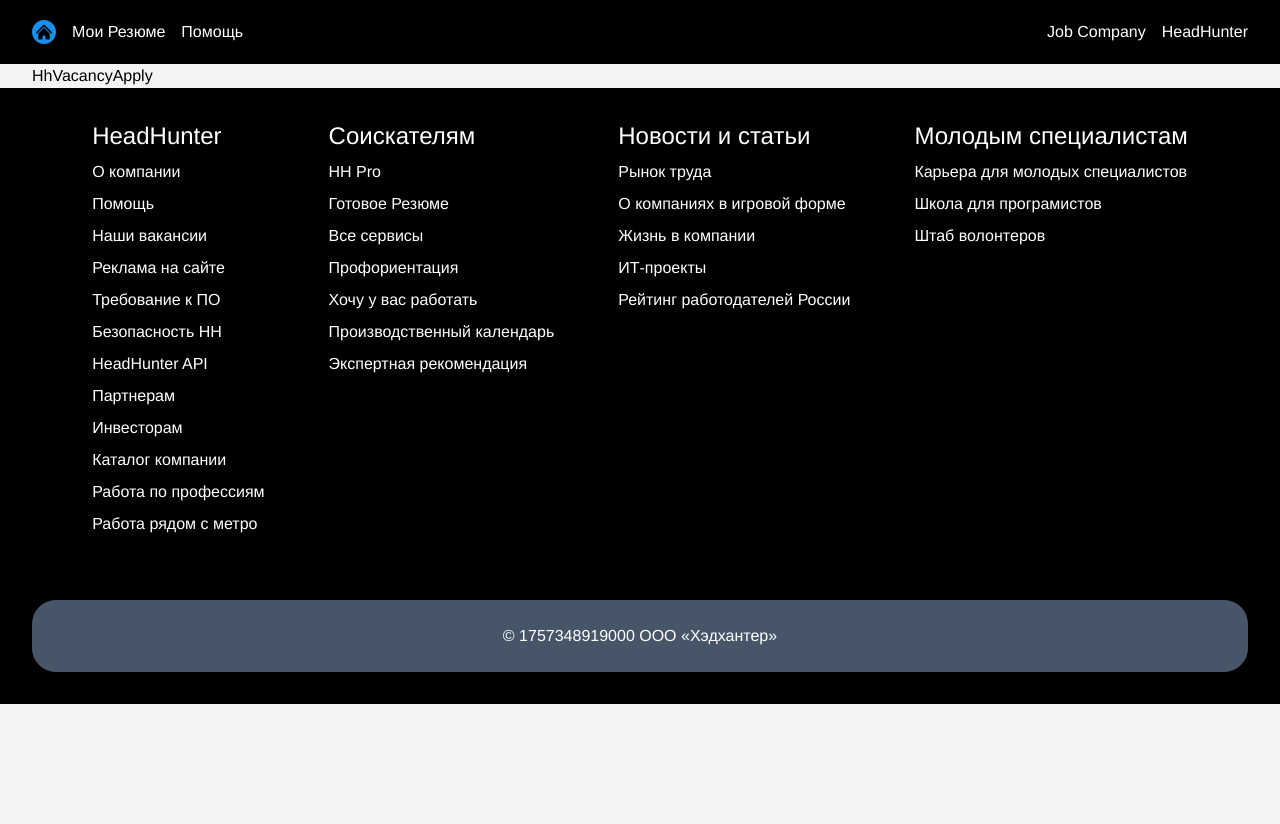
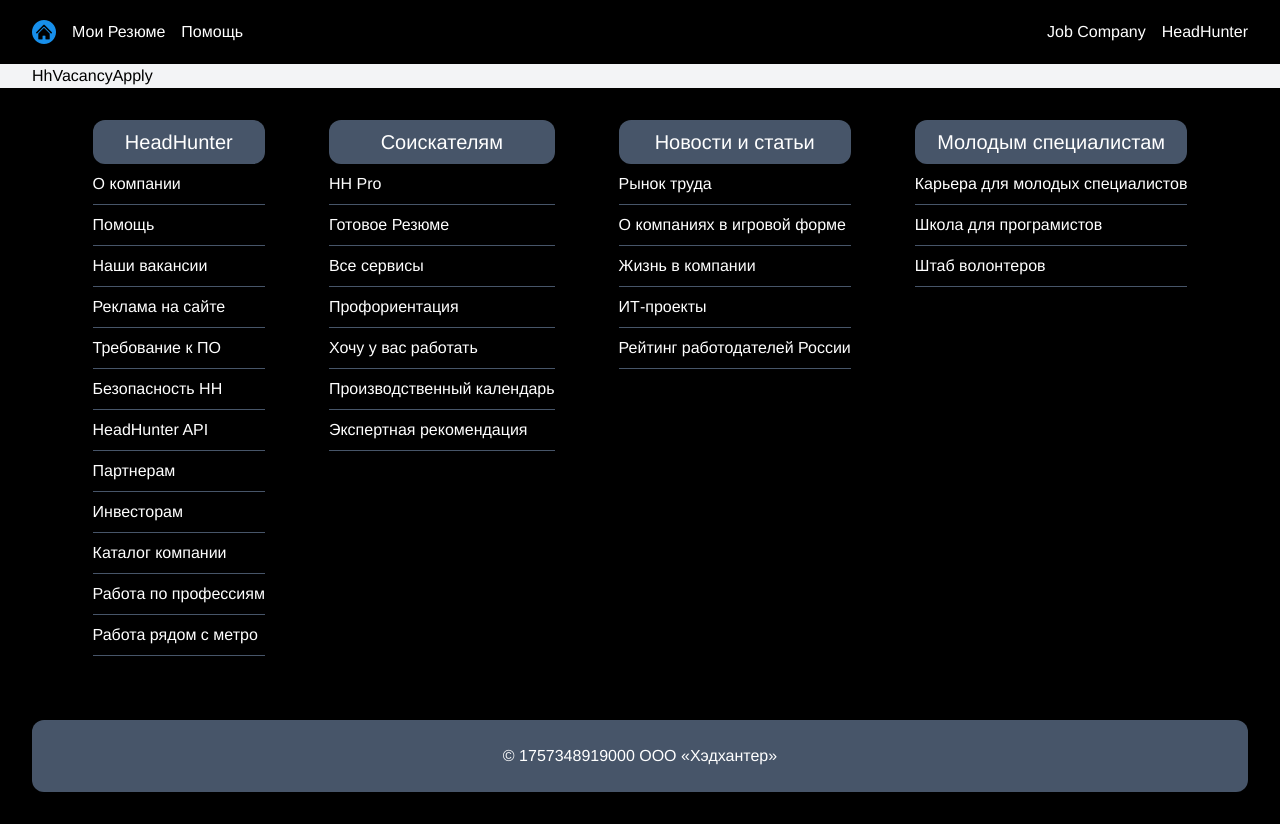
Before and after one commit to husen004/job-search, a React app: page /headhunter/vacancy/apply/1 in a window 1280 px wide. Before the commit the page ends 800 px from the top, so only its background shows below. Built offline with nearby package versions, Linux system fonts and the light colour scheme.

Commit message:
New route. New styles

```diff
--- a/src/components/Footer.tsx
+++ b/src/components/Footer.tsx
@@ -152,10 +152,10 @@ export default function Footer() {
     <footer className="footer">
       <div className="footer_link">
         <div className="footer_list">
-          <h1 className="text-2xl">HeadHunter</h1>
+          <h1 className="text-xl bg-slate-600 p-2 rounded-xl text-center">HeadHunter</h1>
 
           {HH_routes.map((path, index) => (
-            <ul key={index}>
+            <ul key={index} className="footer_list-text">
               <a href={path.route}>
                 <li>{path.label}</li>
               </a>
@@ -164,10 +164,10 @@ export default function Footer() {
         </div>
 
         <div className="footer_list">
-          <h1 className="text-2xl">Соискателям</h1>
+          <h1 className="text-xl bg-slate-600 p-2 rounded-xl text-center">Соискателям</h1>
 
           {HH_information.map((path, index) => (
-            <ul key={index}>
+            <ul key={index} className="footer_list-text">
               <a href={path.route}>
                 <li>{path.label}</li>
               </a>
@@ -176,10 +176,10 @@ export default function Footer() {
         </div>
 
         <div className="footer_list">
-          <h1 className="text-2xl">Новости и статьи</h1>
+          <h1 className="text-xl bg-slate-600 p-2 rounded-xl text-center">Новости и статьи</h1>
 
           {HH_news.map((path, index) => (
-            <ul key={index}>
+            <ul key={index} className="footer_list-text">
               <a href={path.route}>
                 <li>{path.label}</li>
               </a>
@@ -188,10 +188,10 @@ export default function Footer() {
         </div>
 
         <div className="footer_list">
-          <h1 className="text-2xl">Молодым специалистам</h1>
+          <h1 className="text-xl bg-slate-600 p-2 rounded-xl text-center">Молодым специалистам</h1>
 
           {HH_social.map((path, index) => (
-            <ul key={index}>
+            <ul key={index} className="footer_list-text">
               <a href={path.route}>
                 <li>{path.label}</li>
               </a>
--- /dev/null
+++ b/src/pages/Resume.tsx
@@ -0,0 +1,9 @@
+import React from 'react'
+
+const Resume = () => {
+  return (
+    <div>Resume</div>
+  )
+}
+
+export default Resume
--- /dev/null
+++ b/src/pages/Support.tsx
@@ -0,0 +1,9 @@
+import React from 'react'
+
+const Support = () => {
+  return (
+    <div>Support</div>
+  )
+}
+
+export default Support
--- a/src/routes.tsx
+++ b/src/routes.tsx
@@ -7,13 +7,20 @@ import HhVacancyDetail from './components/HhVacancyDetail';
 import HhDashboard from './components/HhDashboard';
 import HhVacancyApply from './components/HhVacancyApply';
 import Company from './pages/Company';
+import Resume from './pages/Resume';
+import Support from './pages/Support';
+import CompanyInformation from './pages/CompanyInformation';
 
 const AppRoutes: React.FC = () => {
   return (
     <Routes>
       <Route path="/" element={<Home />} />
+      <Route path="/help" element={<Support />} />
+      <Route path="/jobs" element={<Company />} />
+      <Route path="/my-resume" element={<Resume />} />
+      <Route path="/jobs" element={<Company />} />
+      <Route path="/jobs/:id" element={<CompanyInformation />} />
       <Route path="/headhunter" element={<HhDashboard />} />
-      <Route path="/jobs" element={<Company />} />
       <Route path="/headhunter/vacancy/:id" element={<HhVacancyDetail />} />
       <Route path='/headhunter/vacancy/apply/:id' element={<HhVacancyApply />} />
     </Routes>
--- a/src/styles/index.css
+++ b/src/styles/index.css
@@ -68,7 +68,11 @@
     @apply list-none flex flex-col gap-2
   }
 
+  .footer_list-text {
+    @apply border-b border-slate-600 pb-2 hover:text-blue-400 transition-all duration-300
+  }
+
   .footer_date {
-    @apply rounded-3xl bg-slate-600 p-6 w-full text-center
+    @apply rounded-xl bg-slate-600 p-6 w-full text-center
   }
 }
```
